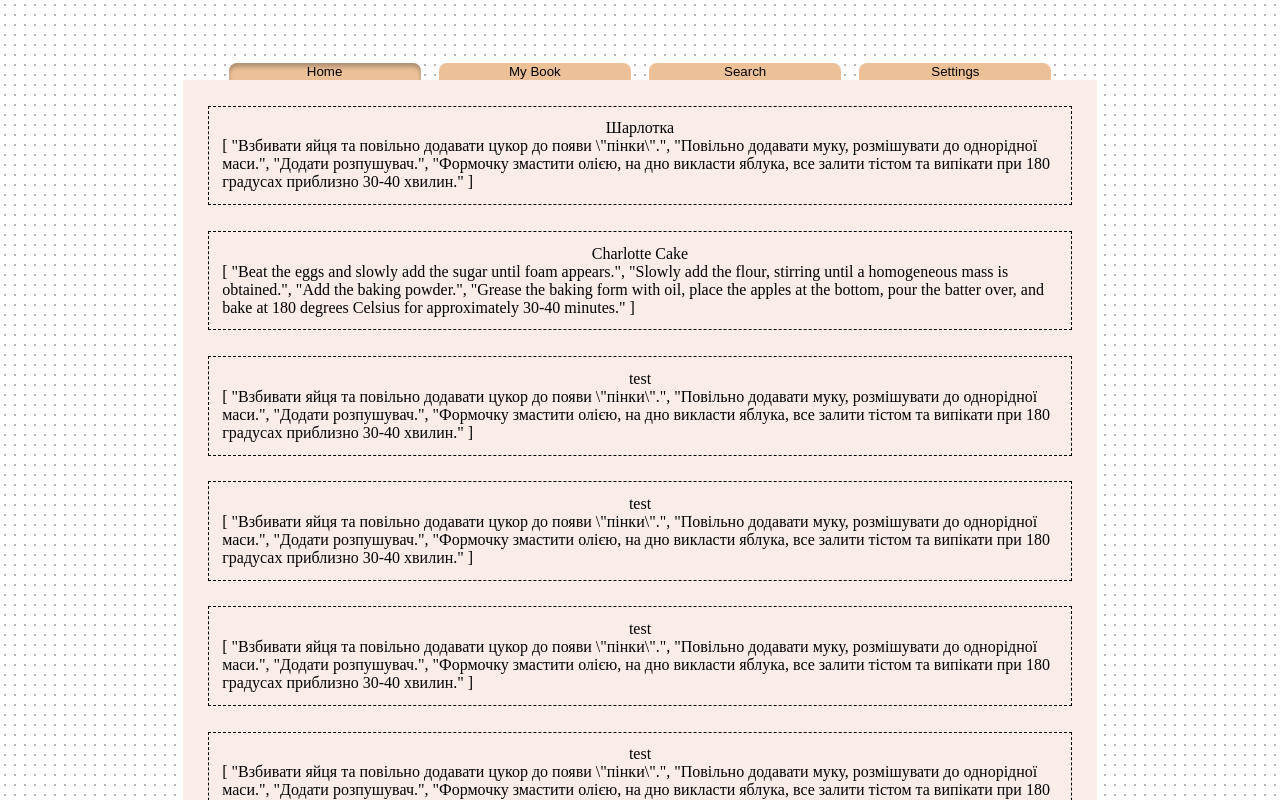
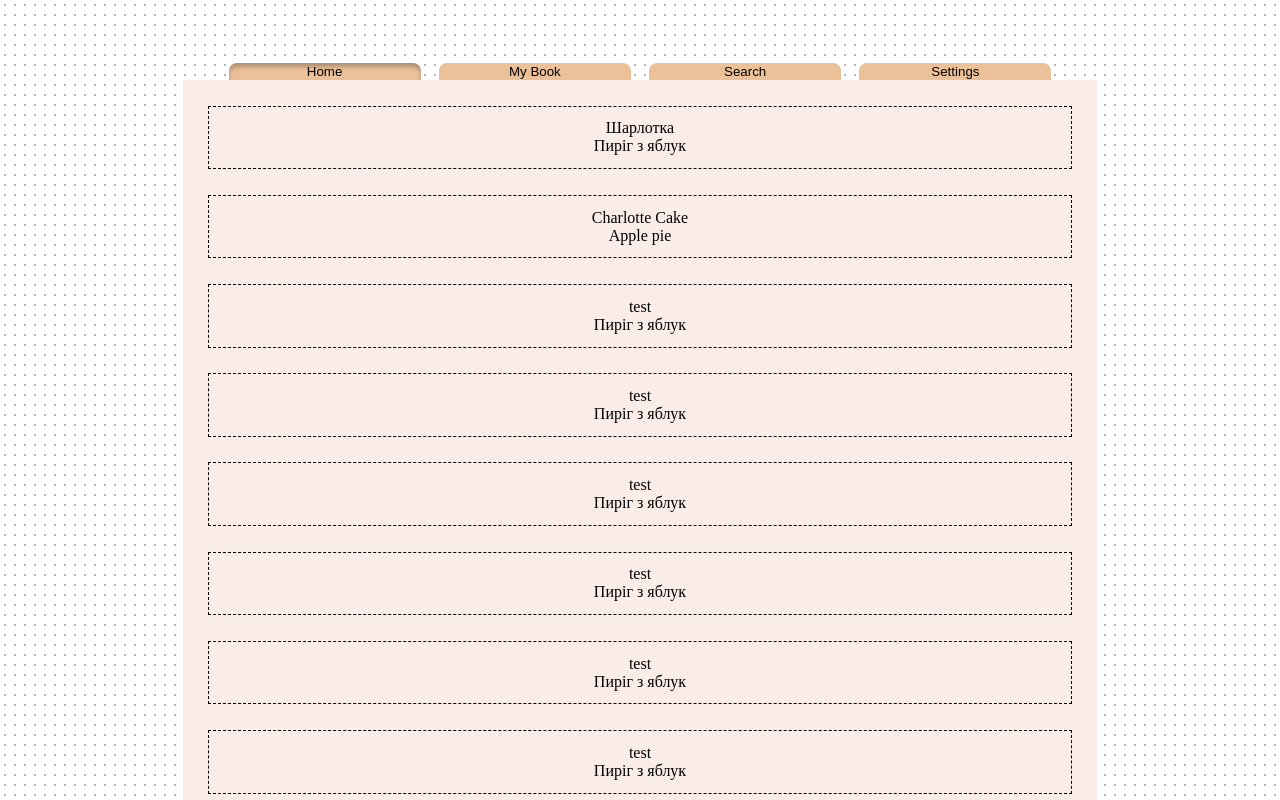
Before and after one commit to SuttArt/Yily-buly, a Vue app: page / in a window 1280 px wide. Shown: the top 800 px of the page. Built offline with nearby package versions, Linux system fonts and the light colour scheme; data requests are answered from the project's data file.

Commit message:
Add different fixes
- Fix navigation button go to separated lines after screeen go smaller
- Add Steps to the recipe instructions view
- Add description in Recipe

```diff
--- a/db.json
+++ b/db.json
@@ -3,6 +3,7 @@
     {
       "id": "1",
       "name": "Шарлотка",
+      "description": "Пиріг з яблук",
       "ingredients": [
         {
           "name": "яйце",
@@ -46,6 +47,7 @@
     {
       "id": "2",
       "name": "Charlotte Cake",
+      "description": "Apple pie",
       "ingredients": [
         {
           "name": "egg",
@@ -89,6 +91,7 @@
     {
       "id": "3",
       "name": "test",
+      "description": "Пиріг з яблук",
       "ingredients": [
         {
           "name": "яйце",
@@ -132,6 +135,7 @@
     {
       "id": "4",
       "name": "test",
+      "description": "Пиріг з яблук",
       "ingredients": [
         {
           "name": "яйце",
@@ -175,6 +179,7 @@
     {
       "id": "5",
       "name": "test",
+      "description": "Пиріг з яблук",
       "ingredients": [
         {
           "name": "яйце",
@@ -218,6 +223,7 @@
     {
       "id": "6",
       "name": "test",
+      "description": "Пиріг з яблук",
       "ingredients": [
         {
           "name": "яйце",
@@ -261,6 +267,7 @@
     {
       "id": "7",
       "name": "test",
+      "description": "Пиріг з яблук",
       "ingredients": [
         {
           "name": "яйце",
@@ -304,6 +311,7 @@
     {
       "id": "8",
       "name": "test",
+      "description": "Пиріг з яблук",
       "ingredients": [
         {
           "name": "яйце",
@@ -347,6 +355,7 @@
     {
       "id": "9",
       "name": "test",
+      "description": "Пиріг з яблук",
       "ingredients": [
         {
           "name": "яйце",
@@ -390,6 +399,7 @@
     {
       "id": "10",
       "name": "test",
+      "description": "Пиріг з яблук",
       "ingredients": [
         {
           "name": "яйце",
@@ -433,6 +443,7 @@
     {
       "id": "11",
       "name": "test",
+      "description": "Пиріг з яблук",
       "ingredients": [
         {
           "name": "яйце",
@@ -476,6 +487,7 @@
     {
       "id": "12",
       "name": "test",
+      "description": "Пиріг з яблук",
       "ingredients": [
         {
           "name": "яйце",
@@ -519,6 +531,7 @@
     {
       "id": "13",
       "name": "test",
+      "description": "Пиріг з яблук",
       "ingredients": [
         {
           "name": "яйце",
@@ -562,6 +575,7 @@
     {
       "id": "14",
       "name": "test",
+      "description": "Пиріг з яблук",
       "ingredients": [
         {
           "name": "яйце",
@@ -605,6 +619,7 @@
     {
       "id": "15",
       "name": "test",
+      "description": "Пиріг з яблук",
       "ingredients": [
         {
           "name": "яйце",
--- a/src/components/NavigationTabs.vue
+++ b/src/components/NavigationTabs.vue
@@ -54,6 +54,7 @@ const select_Tab = (index) => {
   background-color: #ecc198;
   width: 15vw;
   min-width: fit-content;
+  white-space: nowrap;
   border: none;
   border-radius: 8px 8px 0 0;
   cursor: pointer;
--- a/src/components/RecipeCard.vue
+++ b/src/components/RecipeCard.vue
@@ -11,7 +11,7 @@ defineProps({
   <RouterLink class="recipe-link" :to="{ name: 'recipeDetails', params: { id: recipe.id } }">
     <div class="recipe-card">
       <span class="recipe-item">{{ recipe.name }}</span>
-      <span class="recipe-item">{{ recipe.instructions }}</span>
+      <span class="recipe-item">{{ recipe.description }}</span>
     </div>
   </RouterLink>
 </template>
--- a/src/views/recipe/DetailsRecipeView.vue
+++ b/src/views/recipe/DetailsRecipeView.vue
@@ -48,11 +48,12 @@ onMounted(() => {
     <br />
     <span
       class="recipe-instructions"
-      v-for="instruction in recipe.instructions"
+      v-for="(instruction, index) in recipe.instructions"
       :key="instruction.index"
     >
-      {{ instruction }}</span
-    >
+      Крок {{ index + 1 }} <br />
+      {{ instruction }}<br /><br
+    /></span>
     <br /><br />
   </div>
   <div v-else>Recipe is not found...</div>
```
